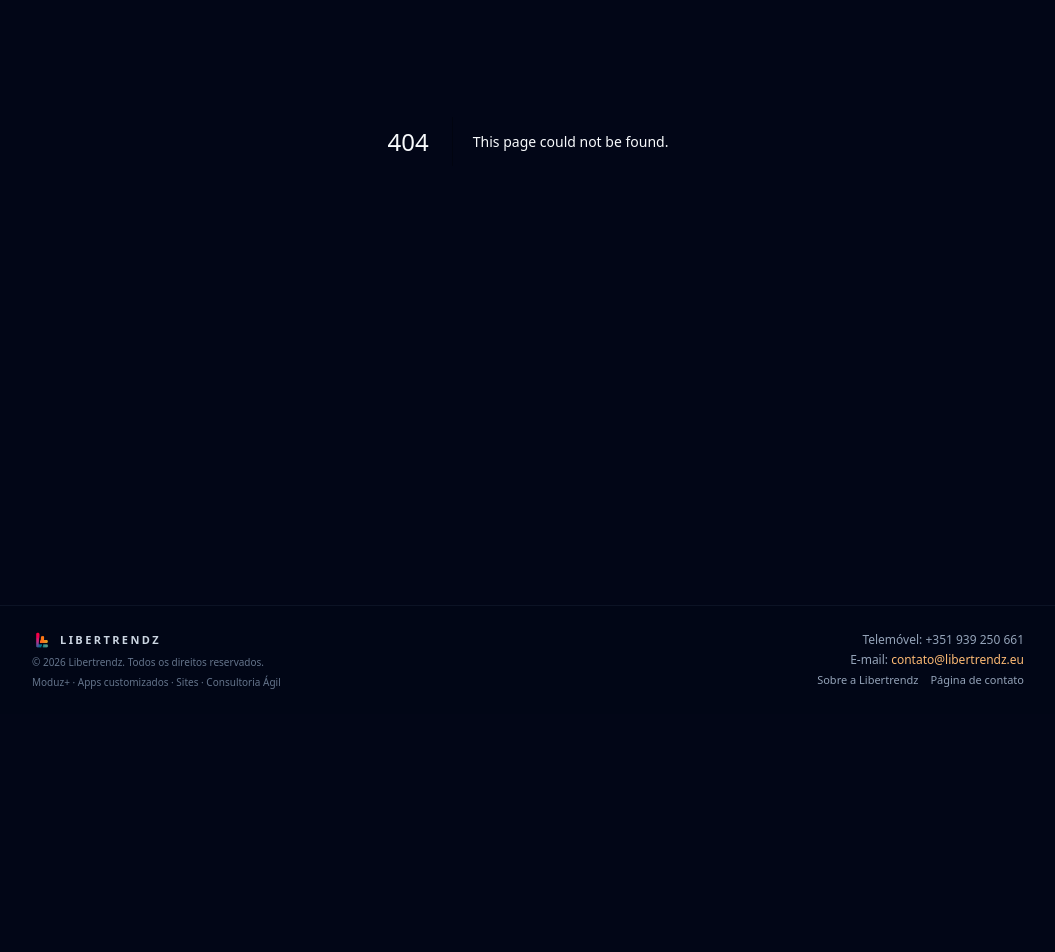
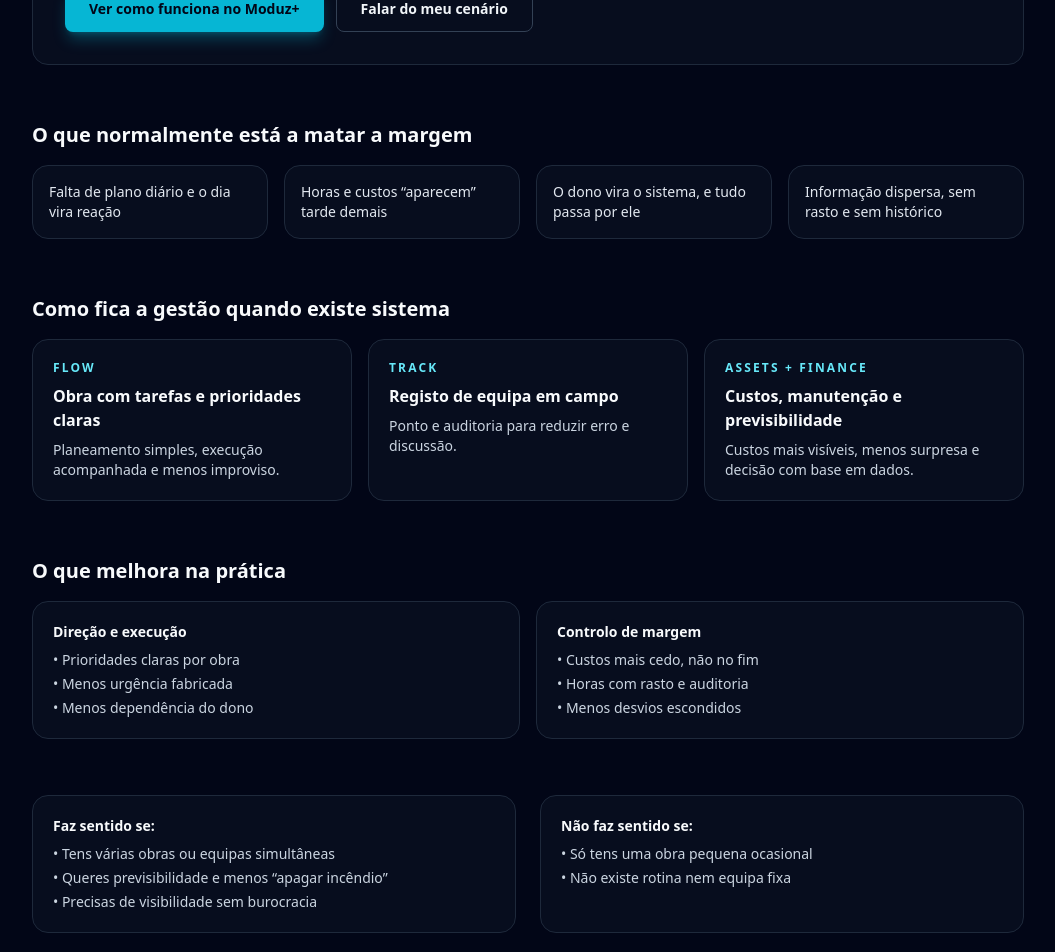
Before and after one commit to libertrendz/libertrendz-site, a Next.js app: page /solucoes/gestao-obras in a window 1280 px wide. Before the commit this address had no page. Shown: the part 340-1292 px from the top of the page, without its empty margins (112-1167 px from the left). Before the commit the page ends 1054 px from the top, so only its background shows below. Built offline with nearby package versions, Linux system fonts and the light colour scheme.

Commit message:
Create page.tsx

```diff
--- /dev/null
+++ b/app/solucoes/gestao-obras/page.tsx
@@ -0,0 +1,189 @@
+export default function GestaoObrasPage() {
+  return (
+    <main className="min-h-[calc(100vh-5rem)] bg-slate-950 text-slate-50">
+      <section className="container-page py-12 lg:py-16 space-y-14">
+
+        {/* HERO */}
+        <div className="rounded-2xl border border-slate-800 bg-slate-900/40 p-8">
+          <p className="text-xs font-semibold uppercase tracking-[0.2em] text-cyan-300">
+            Operação e execução
+          </p>
+          <h1 className="mt-3 text-3xl font-bold leading-tight md:text-4xl">
+            Software de gestão de obras
+          </h1>
+          <p className="mt-4 max-w-2xl text-sm text-slate-200">
+            Planeamento, execução, equipa e custos com visibilidade real. Para parar de gerir
+            obra por WhatsApp, memória e “vamos vendo”.
+          </p>
+
+          <div className="mt-6 flex flex-wrap gap-3">
+            <a
+              href="/moduz"
+              className="inline-flex items-center justify-center rounded-lg bg-cyan-500 px-6 py-3 text-sm font-semibold text-slate-950 shadow-lg shadow-cyan-500/30 transition hover:bg-cyan-400"
+            >
+              Ver como funciona no Moduz+
+            </a>
+            <a
+              href="/contato"
+              className="inline-flex items-center justify-center rounded-lg border border-slate-700 px-6 py-3 text-sm font-semibold text-slate-100 transition hover:border-slate-500 hover:bg-slate-900/60"
+            >
+              Falar do meu cenário
+            </a>
+          </div>
+        </div>
+
+        {/* PROBLEMAS — CARDS */}
+        <div className="space-y-4">
+          <h2 className="text-xl font-semibold text-slate-50">
+            O que normalmente está a matar a margem
+          </h2>
+
+          <div className="grid gap-4 md:grid-cols-2 lg:grid-cols-4">
+            <div className="rounded-2xl border border-slate-800 bg-slate-900/40 p-4 text-sm text-slate-200">
+              Falta de plano diário e o dia vira reação
+            </div>
+            <div className="rounded-2xl border border-slate-800 bg-slate-900/40 p-4 text-sm text-slate-200">
+              Horas e custos “aparecem” tarde demais
+            </div>
+            <div className="rounded-2xl border border-slate-800 bg-slate-900/40 p-4 text-sm text-slate-200">
+              O dono vira o sistema, e tudo passa por ele
+            </div>
+            <div className="rounded-2xl border border-slate-800 bg-slate-900/40 p-4 text-sm text-slate-200">
+              Informação dispersa, sem rasto e sem histórico
+            </div>
+          </div>
+        </div>
+
+        {/* SOLUÇÃO — BLOCO MODULAR */}
+        <div className="space-y-4">
+          <h2 className="text-xl font-semibold text-slate-50">
+            Como fica a gestão quando existe sistema
+          </h2>
+
+          <div className="grid gap-4 md:grid-cols-3">
+            <div className="rounded-2xl border border-slate-800 bg-slate-900/40 p-5">
+              <p className="text-xs font-semibold uppercase tracking-[0.18em] text-cyan-300">
+                Flow
+              </p>
+              <p className="mt-2 font-semibold text-slate-50">
+                Obra com tarefas e prioridades claras
+              </p>
+              <p className="mt-2 text-sm text-slate-300">
+                Planeamento simples, execução acompanhada e menos improviso.
+              </p>
+            </div>
+
+            <div className="rounded-2xl border border-slate-800 bg-slate-900/40 p-5">
+              <p className="text-xs font-semibold uppercase tracking-[0.18em] text-cyan-300">
+                Track
+              </p>
+              <p className="mt-2 font-semibold text-slate-50">
+                Registo de equipa em campo
+              </p>
+              <p className="mt-2 text-sm text-slate-300">
+                Ponto e auditoria para reduzir erro e discussão.
+              </p>
+            </div>
+
+            <div className="rounded-2xl border border-slate-800 bg-slate-900/40 p-5">
+              <p className="text-xs font-semibold uppercase tracking-[0.18em] text-cyan-300">
+                Assets + Finance
+              </p>
+              <p className="mt-2 font-semibold text-slate-50">
+                Custos, manutenção e previsibilidade
+              </p>
+              <p className="mt-2 text-sm text-slate-300">
+                Custos mais visíveis, menos surpresa e decisão com base em dados.
+              </p>
+            </div>
+          </div>
+        </div>
+
+        {/* O QUE A PESSOA GANHA — compacto */}
+        <div className="space-y-4">
+          <h2 className="text-xl font-semibold text-slate-50">
+            O que melhora na prática
+          </h2>
+
+          <div className="grid gap-4 md:grid-cols-2">
+            <div className="rounded-2xl border border-slate-800 bg-slate-900/40 p-5">
+              <p className="text-sm font-semibold text-slate-50 mb-2">
+                Direção e execução
+              </p>
+              <ul className="space-y-1 text-sm text-slate-300">
+                <li>• Prioridades claras por obra</li>
+                <li>• Menos urgência fabricada</li>
+                <li>• Menos dependência do dono</li>
+              </ul>
+            </div>
+
+            <div className="rounded-2xl border border-slate-800 bg-slate-900/40 p-5">
+              <p className="text-sm font-semibold text-slate-50 mb-2">
+                Controlo de margem
+              </p>
+              <ul className="space-y-1 text-sm text-slate-300">
+                <li>• Custos mais cedo, não no fim</li>
+                <li>• Horas com rasto e auditoria</li>
+                <li>• Menos desvios escondidos</li>
+              </ul>
+            </div>
+          </div>
+        </div>
+
+        {/* QUANDO FAZ SENTIDO */}
+        <div className="grid gap-6 md:grid-cols-2">
+          <div className="rounded-2xl border border-slate-800 bg-slate-900/40 p-5">
+            <p className="text-sm font-semibold text-slate-50 mb-2">
+              Faz sentido se:
+            </p>
+            <ul className="space-y-1 text-sm text-slate-300">
+              <li>• Tens várias obras ou equipas simultâneas</li>
+              <li>• Queres previsibilidade e menos “apagar incêndio”</li>
+              <li>• Precisas de visibilidade sem burocracia</li>
+            </ul>
+          </div>
+
+          <div className="rounded-2xl border border-slate-800 bg-slate-900/40 p-5">
+            <p className="text-sm font-semibold text-slate-50 mb-2">
+              Não faz sentido se:
+            </p>
+            <ul className="space-y-1 text-sm text-slate-300">
+              <li>• Só tens uma obra pequena ocasional</li>
+              <li>• Não existe rotina nem equipa fixa</li>
+            </ul>
+          </div>
+        </div>
+
+        {/* PROVA LEVE */}
+        <div className="rounded-2xl border border-slate-800 bg-slate-900/35 p-6">
+          <p className="text-sm text-slate-200">
+            O foco é gerir obra como operação: menos ruído, mais controlo e execução previsível.
+          </p>
+          <a
+            href="/cases"
+            className="mt-3 inline-block text-sm font-semibold text-cyan-300 hover:text-cyan-200"
+          >
+            Ver casos reais →
+          </a>
+        </div>
+
+        {/* CTA FINAL — ÚNICO */}
+        <div className="pt-8 border-t border-slate-800 text-center space-y-4">
+          <h2 className="text-2xl font-semibold text-slate-50">
+            Quer gestão de obra com previsibilidade?
+          </h2>
+          <p className="max-w-xl mx-auto text-sm text-slate-200">
+            Diz-me o teu cenário e eu aponto a ativação mais lógica no Moduz+.
+          </p>
+          <a
+            href="/contato"
+            className="inline-flex items-center justify-center rounded-lg bg-cyan-500 px-6 py-3 text-sm font-semibold text-slate-950 shadow-lg shadow-cyan-500/30 transition hover:bg-cyan-400"
+          >
+            Falar do meu cenário
+          </a>
+        </div>
+
+      </section>
+    </main>
+  );
+}
```
